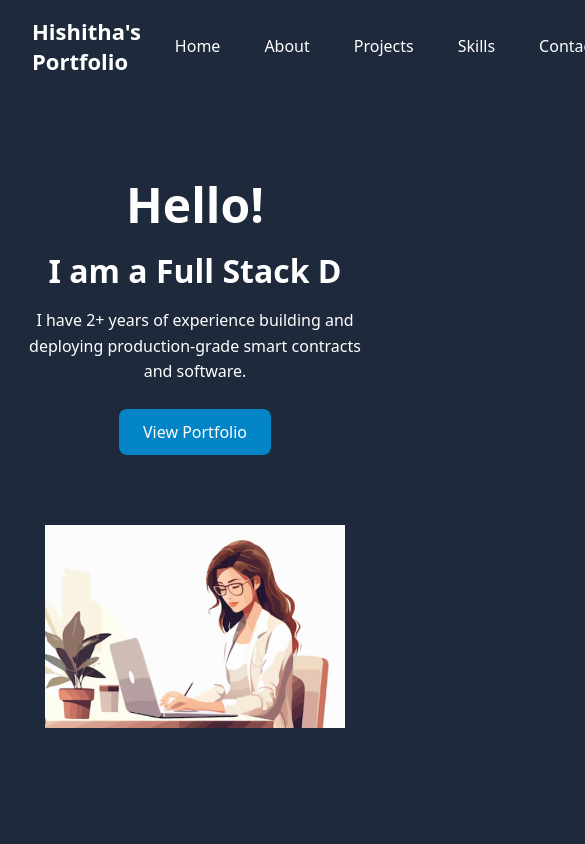
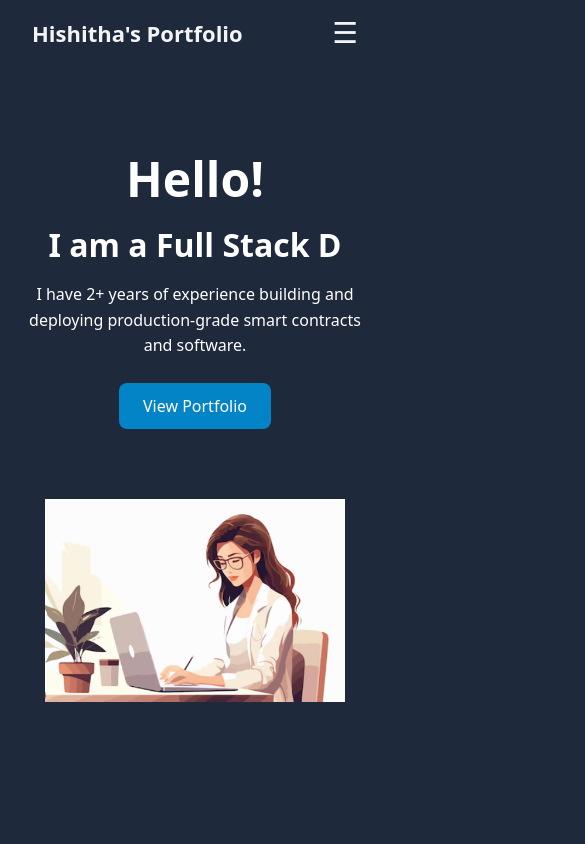
Before and after one commit to Hishitharachuri/HishithaPortfolio, a React app: page / in a window 390 px wide. Shown: the top 844 px of the page, 585 px wide, since content can reach past the window. Built offline with nearby package versions, Linux system fonts and the light colour scheme; the HTML template or start-up script is replaced by a standard one.

Commit message:
Portfolio style changes

```diff
--- a/src/App.css
+++ b/src/App.css
@@ -20,39 +20,63 @@ body {
 .navbar {
   background-color: #1e293b;
   padding: 16px 32px;
-  flex:1;
+  display: flex;
+  justify-content: space-between;
+  align-items: center;
+}
+
+.nav-user {
+  font-weight: 800;
+  font-size: 22px;
+  color: #f3f4f6;
+}
+
+.hamburger {
+  font-size: 1.8rem;
+  background: none;
+  border: none;
+  color: #f3f4f6;
+  cursor: pointer;
+  display: none; /* hidden on desktop */
 }
 
 .nav-list {
   list-style: none;
   display: flex;
-  align-items: center;
   gap: 24px;
 }
 
-.nav-user {
-  margin-right: auto;
-  color: white;
-  font-weight: 800;
-  font-size: 22px;
-}
-
 .nav-link {
-  color: white;
+  color: #f3f4f6;
   text-decoration: none;
   padding: 6px 10px;
   border-radius: 6px;
   transition: background 0.2s ease;
-  display:flex;
 }
 
 .nav-link:hover {
   background-color: #465c7a;
 }
 
-.nav-link.active {
-  background-color: #0284c7;
+/* Mobile view */
+@media (max-width: 768px) {
+  .hamburger {
+    display: block; /* show hamburger on mobile */
+  }
+
+  .nav-list {
+    display: none; /* hide links by default */
+    flex-direction: column;
+    gap: 12px;
+    margin-top: 16px;
+  }
+
+  .nav-list.open {
+    display: flex; /* show vertically when open */
+  }
 }
+
+
 
 
 .hero-section {
@@ -295,6 +319,7 @@ body {
 .heading{
   margin-bottom:10px;
   margin-top: 10px;
+  align-items: center;
 
 }
 
--- a/src/components/NavBar.jsx
+++ b/src/components/NavBar.jsx
@@ -1,12 +1,24 @@
-import { NavLink } from "react-router-dom";
+import { useState } from "react";
 import "../App.css";
 
 function NavBar() {
+  const [isOpen, setIsOpen] = useState(false);
+
   return (
     <nav className="navbar">
-            <ul className="nav-list">
-                <li className="nav-user">Hishitha's Portfolio</li>
+      {/* Left side: Portfolio name */}
+      <span className="nav-user">Hishitha's Portfolio</span>
 
+      {/* Hamburger toggle (only shows on mobile) */}
+      <button
+        className="hamburger"
+        onClick={() => setIsOpen(!isOpen)}
+      >
+        {isOpen ? "✖" : "☰"}
+      </button>
+
+      {/* Links (hidden on mobile until hamburger is clicked) */}
+      <ul className={`nav-list ${isOpen ? "open" : ""}`}>
         <li><a href="#home" className="nav-link">Home</a></li>
         <li><a href="#about" className="nav-link">About</a></li>
         <li><a href="#projects" className="nav-link">Projects</a></li>
@@ -14,7 +26,6 @@ function NavBar() {
         <li><a href="#contact" className="nav-link">Contact</a></li>
       </ul>
     </nav>
-
   );
 }
 
```
Also changed, not shown: src/components/Projects.jsx (line endings or trailing spaces). Lines whose indentation alone changed are shown as unchanged.
